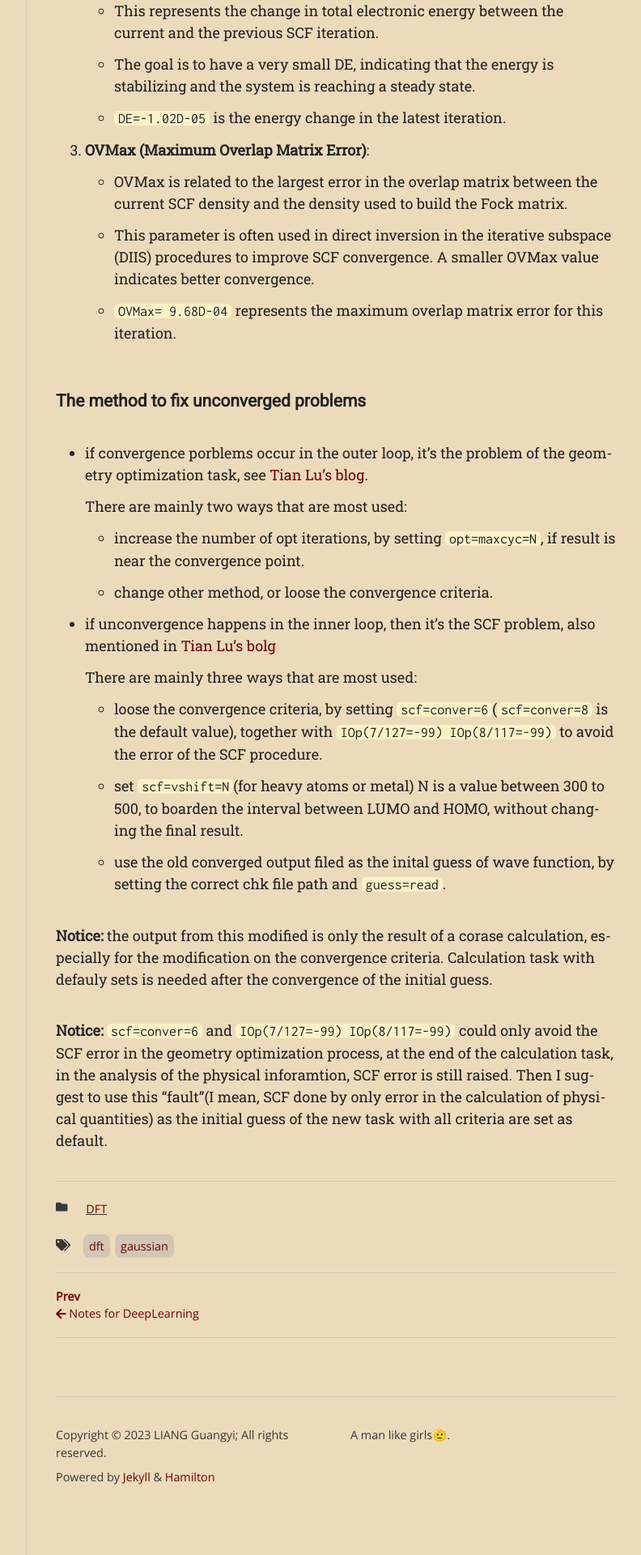
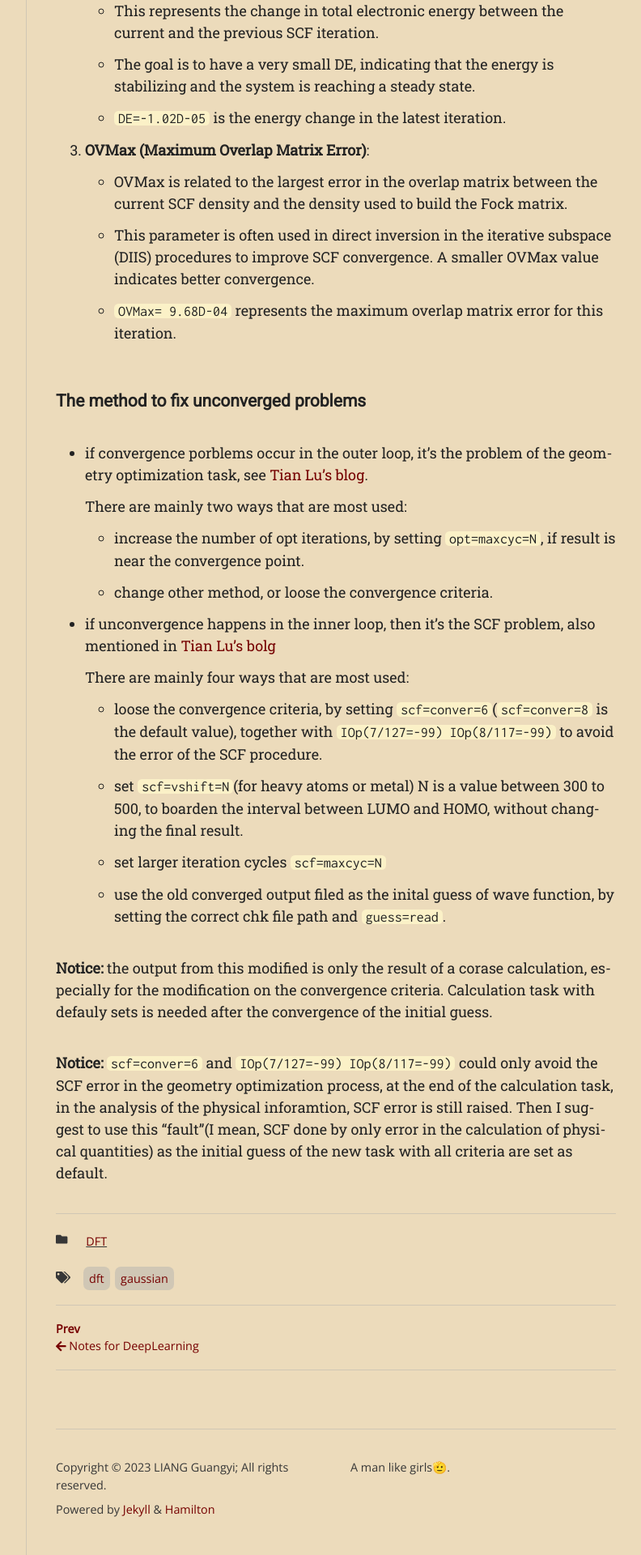
Before and after one commit to liangguangyii/liangguangyii.github.io, a Jekyll site: the page built from _posts/2023-11-24-note-for-gaussian.md, in a window 1280 px wide. Shown: the part 1427-3347 px from the top of the page at 81% size, without its empty margins (357-1149 px from the left). Built offline with Jekyll 4.4.1, drawn with Linux system fonts in a browser that asks for light colours; nearby versions of some CDN libraries; some web fonts are replaced.

Commit message:
update tips of gaussian

```diff
--- a/_posts/2023-11-24-note-for-gaussian.md
+++ b/_posts/2023-11-24-note-for-gaussian.md
@@ -61,11 +61,13 @@ Here `Maximum Force` and `RMS Force` are the maximum and root-mean-square of the
 
 - if unconvergence happens in the inner loop, then it's the SCF problem, also mentioned in [Tian Lu's bolg](http://sobereva.com/61)
 
-    There are mainly three ways that are most used:
+    There are mainly four ways that are most used:
 
     - loose the convergence criteria, by setting `scf=conver=6`(`scf=conver=8` is the default value), together with `IOp(7/127=-99) IOp(8/117=-99)` to avoid the error of the SCF procedure.
 
     - set `scf=vshift=N`(for heavy atoms or metal) N is a value between 300 to 500, to boarden the interval between LUMO and HOMO, without changing the final result.
+
+    - set larger iteration cycles `scf=maxcyc=N`
 
     - use the old converged output filed as the inital guess of wave function, by setting the correct chk file path and `guess=read`.
 
```
